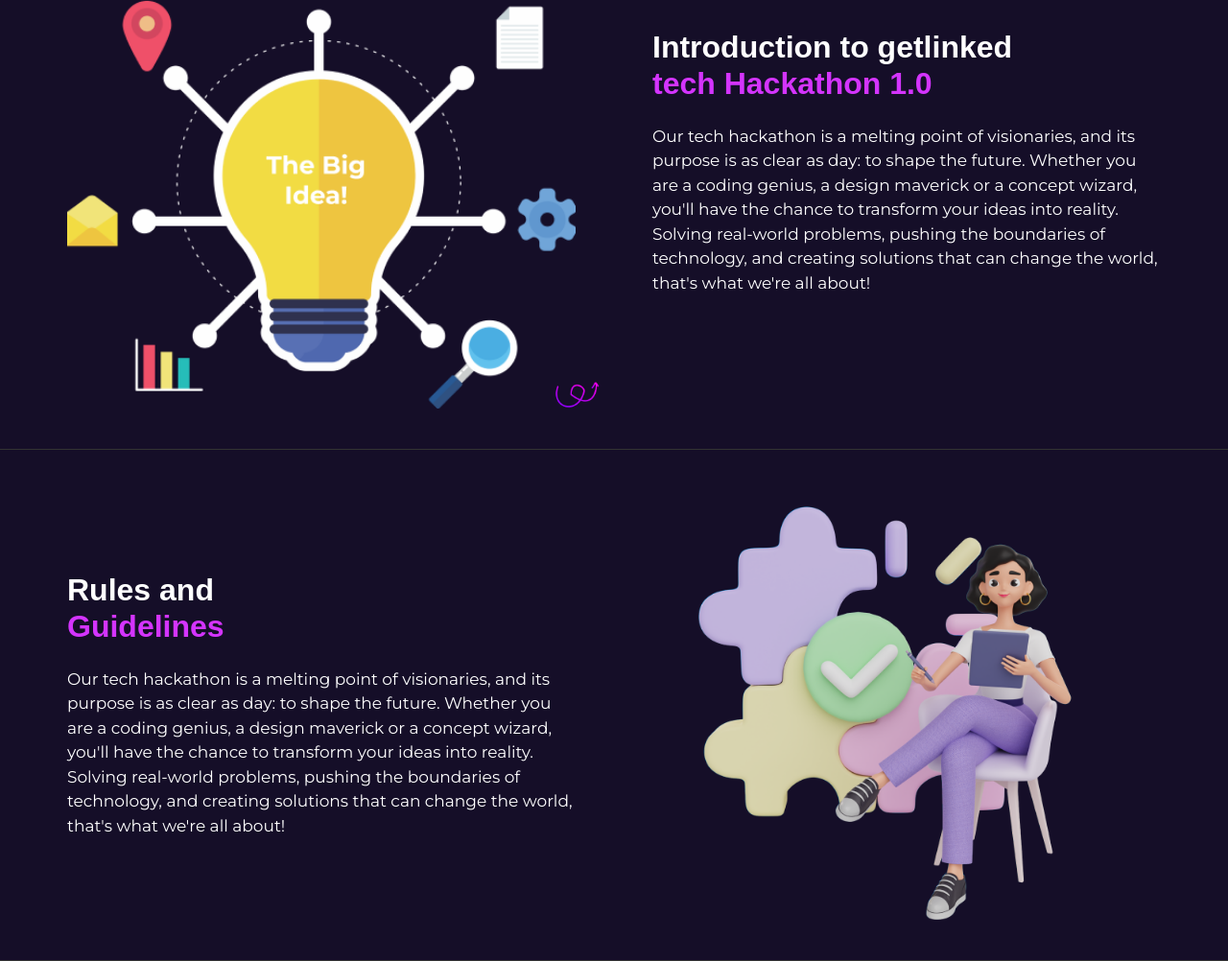
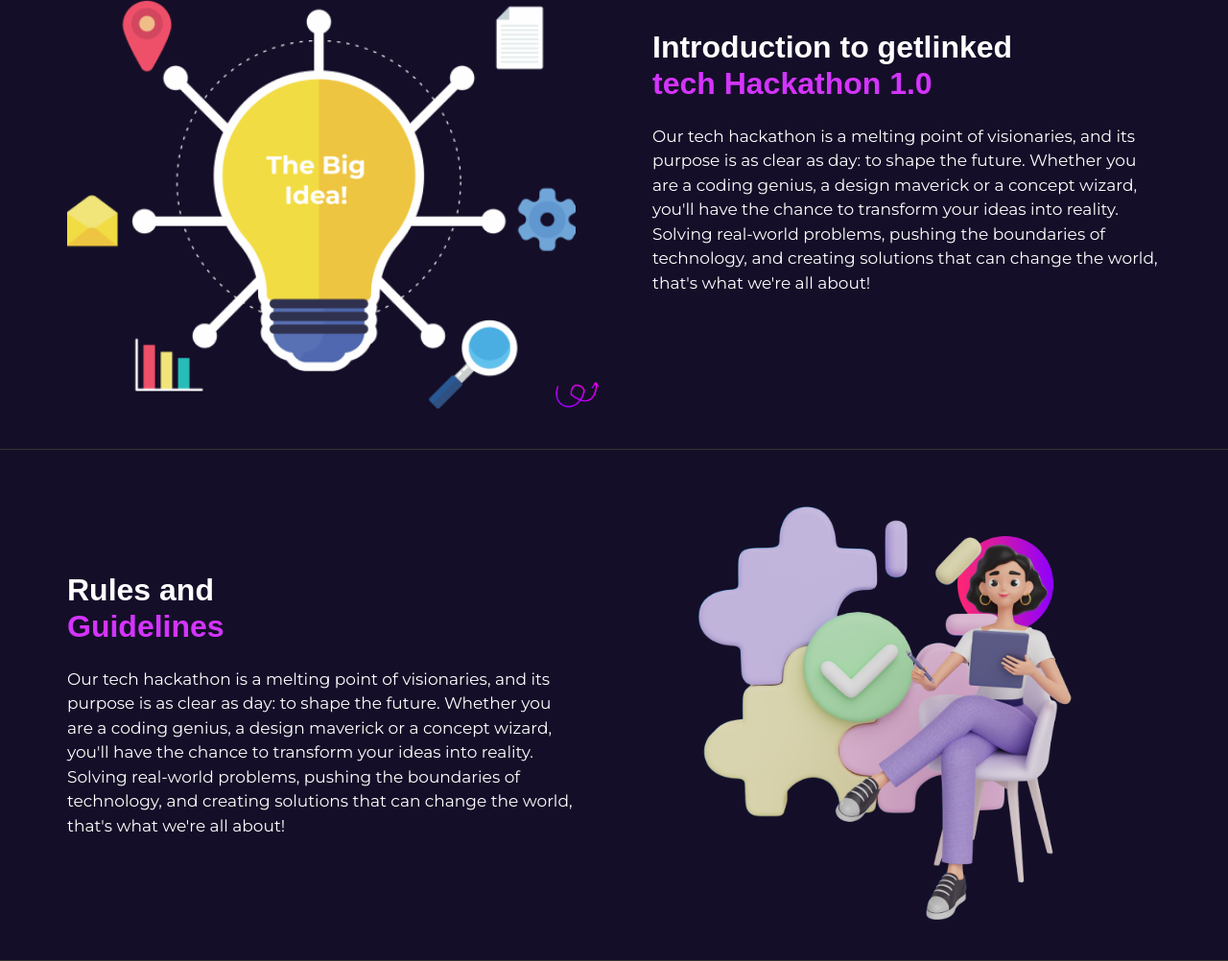
Before and after one commit to peterayodeji/getlinked-ai, a plain HTML site: page index.html in a window 1280 px wide. Shown: the part 830-1832 px from the top of the page at 96% size. Drawn offline with nearby package versions, Linux system fonts and the light colour scheme; a web font is replaced by a local one.

Commit message:
add ellipse image to design the image in the rules section

```diff
--- a/sass/pages/_home.scss
+++ b/sass/pages/_home.scss
@@ -105,6 +105,7 @@
   }
 
   &__img {
+    position: relative;
     flex: 1;
     z-index: 1;
 
@@ -113,5 +114,42 @@
     img {
       width: 100%;
     }
+
+    &::after {
+      position: absolute;
+      top: 17%;
+      left: 60%;
+      // left: 2rem;
+      // transform: translateX(-50%);
+      content: "";
+      display: block;
+      width: 12rem;
+      height: 12rem;
+      background-image: url(/img/ellipse.png);
+      background-size: contain;
+      background-repeat: no-repeat;
+      z-index: -1;
+
+      // background-color: red;
+
+      @media only screen and (max-width: 87.5em) {
+        width: 11rem;
+        height: 11rem;
+      }
+
+      @include respond(tab-land) {
+        width: 10rem;
+        height: 10rem;
+      }
+
+      @include respond(tab-port) {
+        width: 9rem;
+        height: 9rem;
+      }
+
+      @include respond(tab-port-md) {
+        display: none;
+      }
+    }
   }
 }
```
Also changed, not shown: css/main.css.
